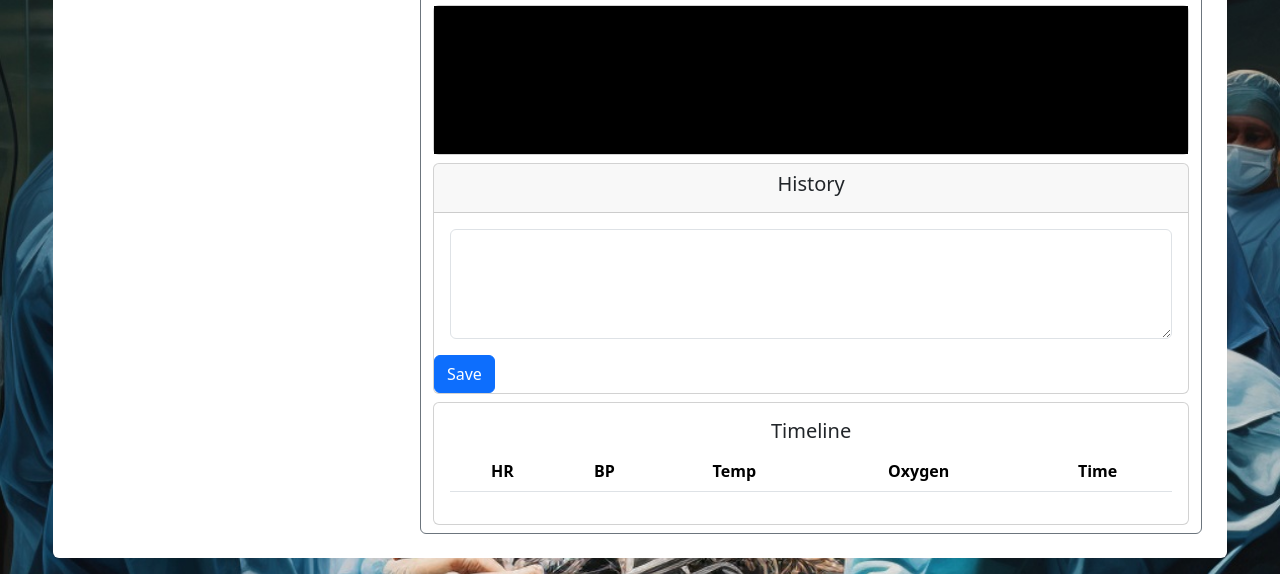
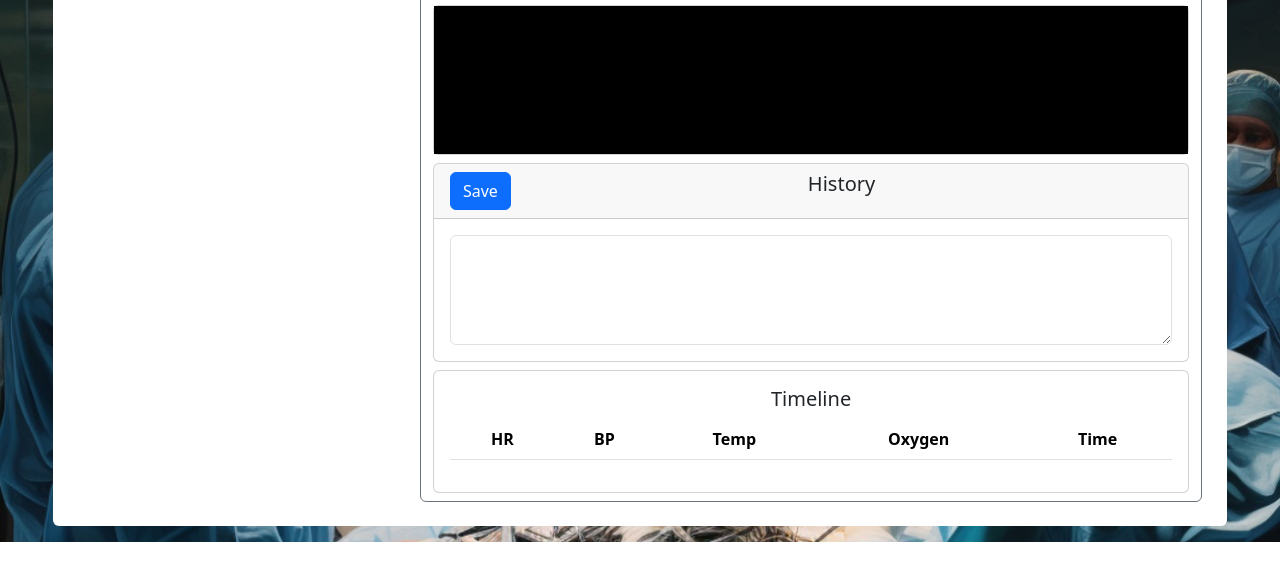
Before and after one commit to Elrond-Hubbard/Team-SCCRM-2, a website: page public/home.html in a window 1280 px wide. Shown: the part 309-883 px from the top of the page. After the commit the page ends 851 px from the top, so only its background shows below. Drawn offline with nearby package versions, Linux system fonts and the light colour scheme; no server answers.

Commit message:
moved history save button into history header

```diff
--- a/public/home.html
+++ b/public/home.html
@@ -165,18 +165,19 @@
         </div>
         <!-- COMMENT CONTAINER -->
         <div class="card my-1">
-          <div id="commentHeader" class="card-header text-center" id="headingOne">
+          <div id="commentHeader" class="card-header text-center d-flex justify-content-between" id="headingOne">
+            <button id="commentSave" type="submit" class="btn btn-primary ">Save</button>
             <h5>
               History
             </h5>
+            <div><!--don't delete me--></div>
           </div>
-          <div id="collapseOne" class="collapse show" aria-labelledby="headingOne" data-parent="#accordion">
+          <div>
             <form id="commentForm"> <!-- Wrap the content in a form -->
               <!-- <button id="editCommentBtn" type="button" class="btn btn-primary btn-sm float-end ">Edit</button> -->
               <div class="card-body">
                 <textarea id="commentContainer" class="form-control" rows="4" ></textarea>
               </div>
-              <button id="commentSave" type="submit" class="btn btn-primary">Save</button>
             </form>
           </div>
         </div>
```
